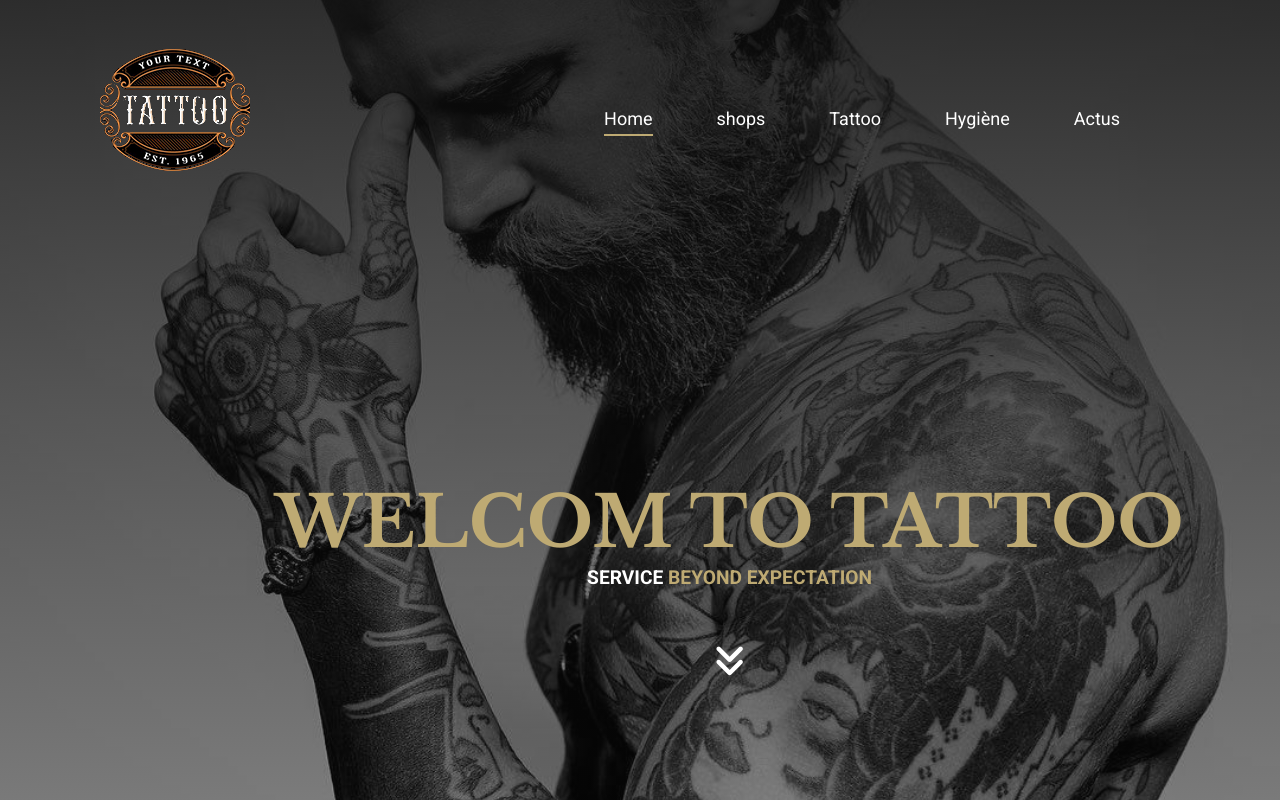
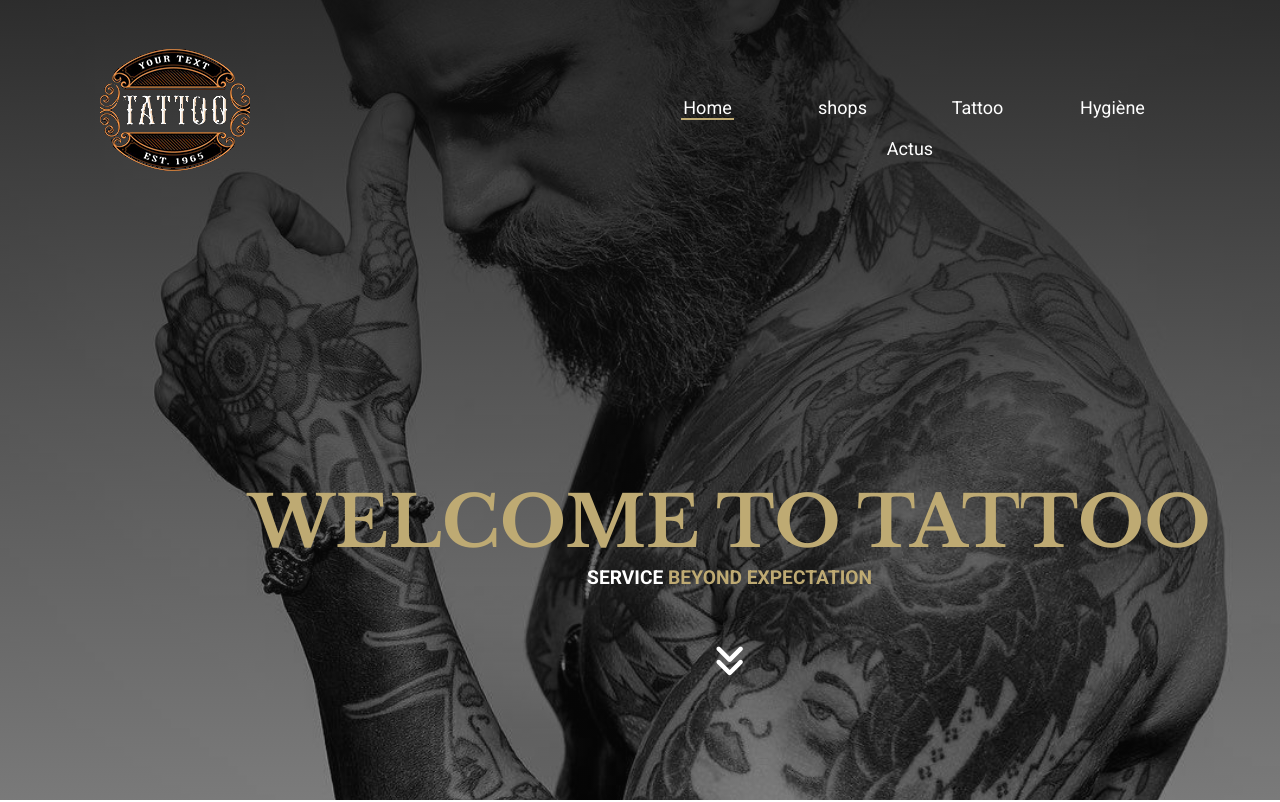
Before and after one commit to Gu21/tatouage, a plain HTML site: page index.html in a window 1280 px wide. Shown: the top 802 px of the page. Drawn offline with nearby package versions, Linux system fonts and the light colour scheme.

Commit message:
Mise à jour le 06/11/2021

```diff
--- a/index.html
+++ b/index.html
@@ -18,22 +18,39 @@
                 </div>
                 <div class="navItems">
                     <ul class="navLink">
-                        <a href="" class="home">Home</a>
-
-                        <a href="" class="menu">shops</a>
-
-                        <a href="" class="menu">Tattoo</a>
-
-                        <a href="" class="menu">Hygiène</a>
-
-                        <a href="" class="menu">Actus</a>
+                        <li>
+                            <a href="#" class="home">Home</a>
+                        </li>
+                        <li class="subMenu">
+                            <a href="#" class="menu">shops</a>
+                            <ul class="subMenu-2">
+                                <li>
+                                    <a href="#">My account</a>
+                                </li>
+                                <li>
+                                    <a href="#">Cart</a>
+                                </li>
+                                <li>
+                                    <a href="#">Checkout</a>
+                                </li>
+                            </ul>
+                        </li>
+                        <li>
+                            <a href="#" class="menu">Tattoo</a>
+                        </li>
+                        <li>
+                            <a href="#" class="menu">Hygiène</a>
+                        </li>
+                        <li>
+                            <a href="#" class="menu">Actus</a>
+                        </li>
                     </ul>
                 </div>
             </nav>
         </div>
 
         <div class="titleTattoo">
-            <h1>Welcom to tattoo</h1>
+            <h1>Welcome to tattoo</h1>
             <h2><span class="service"> Service </span> beyond expectation</h2>
             <a href="#" class="btn"><i class="fas fa-angle-double-down"></i></a>
         </div>
--- a/style.css
+++ b/style.css
@@ -39,8 +39,41 @@ nav {
 }
 
 nav .navLink {
-    margin-top: 12px;
-    margin-left: 300px;
+    /* margin-top: 12px; */
+    /* margin-left: 300px; */
+    display: flex;
+    justify-content: space-around;
+    flex-wrap: wrap;
+    list-style: none;
+}
+
+nav a:hover:first-child {
+    background-color: #beaa73;
+
+}
+
+.subMenu-2 a:hover:after {
+
+    content: "";
+    display: block;
+    border: 1px solid #fea459;
+    margin: 0 auto;
+    width: 60%;
+    margin-top: 8px;
+
+
+}
+
+
+
+.navItems .menu:hover {
+    background-color: #fea459;
+
+}
+
+.navItems {
+    width: 50%;
+    height: 57px;
 }
 
 .navItems .navLink {
@@ -51,22 +84,70 @@ nav .navLink {
     text-decoration: none;
     font-size: 18px;
     color: #fff;
-    margin-right: 60px;
+    padding-bottom: 5px;
+    text-align: center;
+    /* line-height: 30px; */
+}
+
+.navLink .home::after {
+
+    content: "";
+    display: block;
     border-bottom: 2px solid #beaa73;
-    padding-bottom: 5px;
+    width: 39%;
+    margin: 0 auto;
+
 }
+
+
+
+
 
 .navLink .menu {
     text-decoration: none;
     font-size: 18px;
     color: #fff;
-    margin-right: 60px;
+    /* margin-right: 60px; */
     transition: 0.5s;
+    /* padding: 0 10px; */
+    /* line-height: 33px; */
 }
 
-.menu:hover {
-    border-bottom: 2px solid #beaa73;
-    padding-bottom: 5px;
+
+
+.subMenu {
+    display: flex;
+    flex-direction: column;
+    justify-content: center;
+    align-items: center;
+}
+
+ul ul.subMenu-2 {
+    display: none;
+    width: 135px;
+    text-align: center;
+    list-style-type: none;
+    margin: 0;
+    padding: 0;
+}
+
+li>a {
+    color: #fff;
+    width: 135px;
+    text-align: center;
+    text-decoration: none;
+    display: block;
+    padding: 13px 0 9px;
+    height: 41px;
+}
+
+ul.navLink li.subMenu:hover ul.subMenu-2 {
+    display: block;
+    height: 140px;
+}
+
+ul.subMenu-2:hover {
+    background: #beaa73;
 }
 
 .titleTattoo {
@@ -333,7 +414,6 @@ h2 .service {
     flex-direction: column;
     justify-content: space-around;
     align-items: center;
-
 }
 
 .parallax_introScreen {
@@ -390,7 +470,8 @@ h2 .service {
     text-align: start;
 }
 
-input, select {
+input,
+select {
     height: 5vh;
     width: 42%;
     margin-right: 31px;
@@ -435,7 +516,6 @@ input, select {
         height: 66vh;
     }
 
-
     input {
         width: 65%;
     }
@@ -457,7 +537,6 @@ input, select {
 }
 
 .parallaxTattoo2 {
-
     width: 100%;
     height: 181vh;
     display: flex;
@@ -468,7 +547,6 @@ input, select {
     background-size: cover;
     background-attachment: fixed;
 }
-
 
 .parallax_introScreen2 {
     border: 1px solid #fff;
@@ -501,14 +579,12 @@ input, select {
     font-family: "Roboto", "Arial", sans-serif;
     font-weight: 400;
     font-size: 1.7em;
-    transition: .4s ease;
+    transition: 0.4s ease;
 }
 
 .artists-1 h4:hover {
-
     color: #fea459;
 }
-
 
 .icon {
     display: flex;
@@ -522,11 +598,10 @@ input, select {
 .icon-facebook,
 .icon-twitter,
 .icon-google {
-
     border-radius: 50%;
     background-color: #fff;
     margin-right: 15px;
-    transition: all .4s ease;
+    transition: all 0.4s ease;
 }
 
 .icon-facebook span,
@@ -537,39 +612,28 @@ input, select {
     width: 42px;
     align-items: center;
     height: 42px;
-
 }
 
 .icon-facebook:hover,
 .icon-twitter:hover,
 .icon-google:hover {
-
     background-color: #beaa73;
 }
 
 .artists-1 .galleryArtist {
-
     max-width: 100%;
     height: auto;
 }
 
-@media screen and (max-width:860px) {
-
+@media screen and (max-width: 860px) {
     .parallax_introScreen2 {
-
         width: 57%;
-
     }
-
 }
 
-
 @media screen and (max-width: 600px) {
-
     .parallax_introScreen2 {
-
         width: 94%;
-
     }
 
     .artists-1 h4 {
@@ -582,7 +646,6 @@ input, select {
         font-family: "Roboto", "Arial", sans-serif;
         font-weight: 400;
         font-size: 1.3em;
-        transition: .4s ease;
+        transition: 0.4s ease;
     }
-
 }
```
